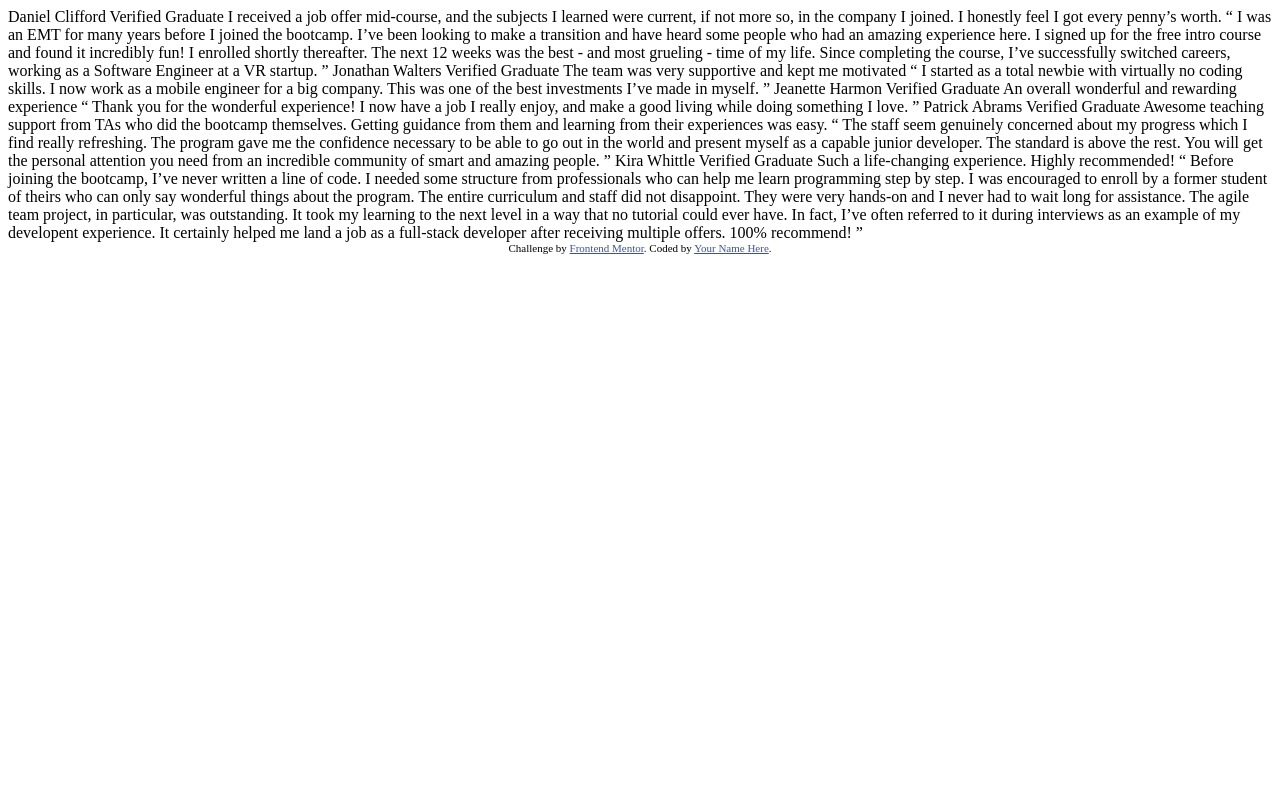
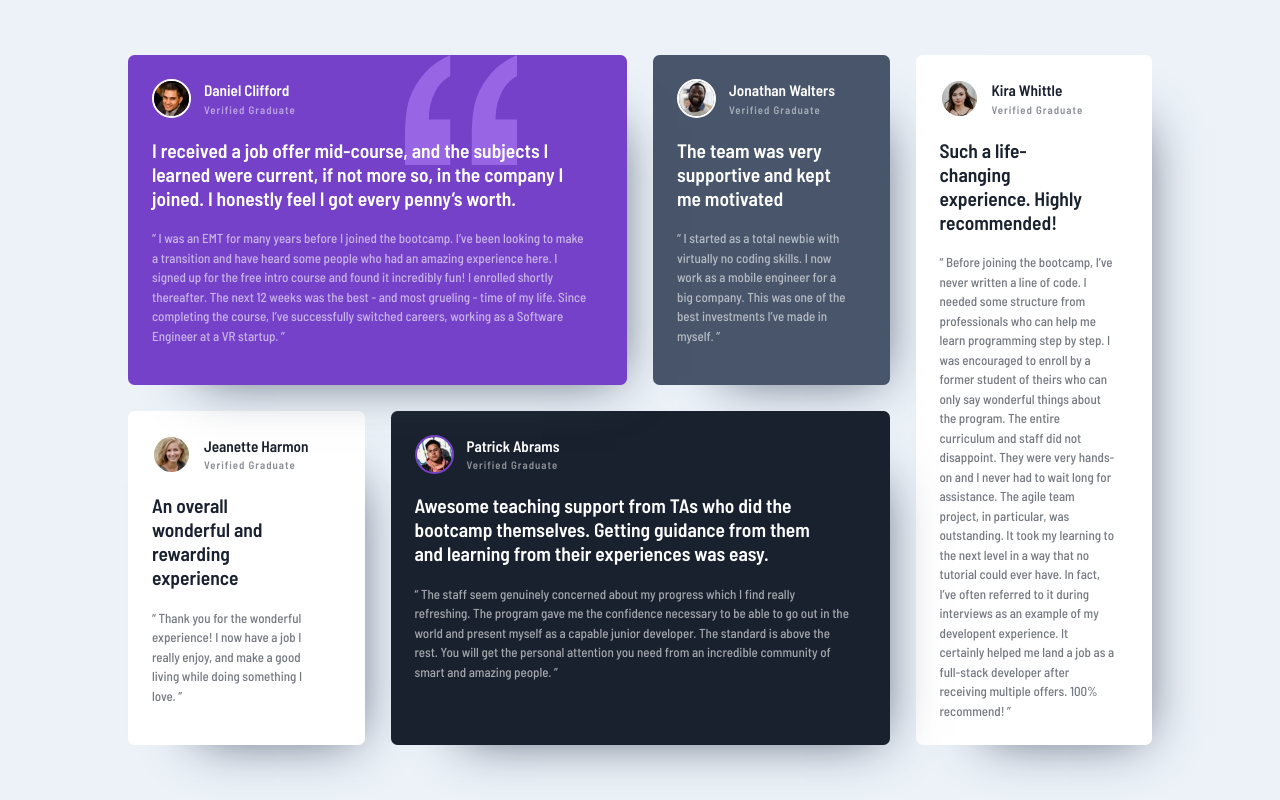
Before and after one commit to wahidzzz/testmonial-grid-section, a plain HTML site: page index.html in a window 1280 px wide. Drawn offline with Linux system fonts and the light colour scheme.

Commit message:
Challenge Done

```diff
--- a/index.html
+++ b/index.html
@@ -1,76 +1,108 @@
 <!DOCTYPE html>
 <html lang="en">
+
 <head>
   <meta charset="UTF-8">
-  <meta name="viewport" content="width=device-width, initial-scale=1.0"> <!-- displays site properly based on user's device -->
+  <meta name="viewport" content="width=device-width, initial-scale=1.0">
+  <!-- displays site properly based on user's device -->
+  <title>Frontend Mentor | Testimonial Grid Section</title>
+  <link rel="preconnect" href="https://fonts.gstatic.com">
+  <link href="https://fonts.googleapis.com/css2?family=Barlow+Semi+Condensed:wght@500;600&display=swap"
+    rel="stylesheet">
+  <link rel="stylesheet" href="/styles.css/app.css">
+</head>
 
-  <link rel="icon" type="image/png" sizes="32x32" href="./images/favicon-32x32.png">
-
-  <title>Frontend Mentor | [Challenge Name Here]</title>
-
-  <!-- Feel free to remove these styles or customise in your own stylesheet 👍 -->
-  <style>
-    .attribution { font-size: 11px; text-align: center; }
-    .attribution a { color: hsl(228, 45%, 44%); }
-  </style>
-</head>
 <body>
-  Daniel Clifford
-  Verified Graduate
-
-  I received a job offer mid-course, and the subjects I learned were current, if not more so,
-  in the company I joined. I honestly feel I got every penny’s worth.
-
-  “ I was an EMT for many years before I joined the bootcamp. I’ve been looking to make a
+  <main>
+    <div class="card wide qholder">
+      <div class="row">
+        <img src="/images/image-daniel.jpg" alt="Daniel Clifford" />
+        <div class="row">
+          <h3 class="name">Daniel Clifford</h3>
+          <h5 class="designation">Verified Graduate</h5>
+        </div>
+        <img src="/images/bg-pattern-quotation.svg" alt="qoute design" class="qoute">
+      </div>
+      <div class="row">
+        <h2 class="heading">I received a job offer mid-course, and the subjects I learned were current, if not more so,
+          in the company I joined. I honestly feel I got every penny’s worth.</h2>
+        <p class="testimony">“ I was an EMT for many years before I joined the bootcamp. I’ve been looking to make a
           transition and have heard some people who had an amazing experience here. I signed up
           for the free intro course and found it incredibly fun! I enrolled shortly thereafter.
           The next 12 weeks was the best - and most grueling - time of my life. Since completing
-  the course, I’ve successfully switched careers, working as a Software Engineer at a VR startup. ”
-
-  Jonathan Walters
-  Verified Graduate
-
-  The team was very supportive and kept me motivated
-
-  “ I started as a total newbie with virtually no coding skills. I now work as a mobile engineer
-  for a big company. This was one of the best investments I’ve made in myself. ”
-
-  Jeanette Harmon
-  Verified Graduate
-
-  An overall wonderful and rewarding experience
-
-  “ Thank you for the wonderful experience! I now have a job I really enjoy, and make a good living
-  while doing something I love. ”
-
-  Patrick Abrams
-  Verified Graduate
-
-  Awesome teaching support from TAs who did the bootcamp themselves. Getting guidance from them and
-  learning from their experiences was easy.
-
-  “ The staff seem genuinely concerned about my progress which I find really refreshing. The program
-  gave me the confidence necessary to be able to go out in the world and present myself as a capable
-  junior developer. The standard is above the rest. You will get the personal attention you need from
-  an incredible community of smart and amazing people. ”
-
-  Kira Whittle
-  Verified Graduate
-
-  Such a life-changing experience. Highly recommended!
-
-  “ Before joining the bootcamp, I’ve never written a line of code. I needed some structure from
+          the course, I’ve successfully switched careers, working as a Software Engineer at a VR startup. ”</p>
+      </div>
+    </div>
+    <div class="card">
+      <div class="row">
+        <img src="images/image-jonathan.jpg" alt="Jonathan Walters" />
+        <div class="row">
+          <h3 class="name">Jonathan Walters</h3>
+          <h5 class="designation">Verified Graduate</h5>
+        </div>
+      </div>
+      <div class="row">
+        <h2 class="heading">The team was very supportive and kept me motivated</h2>
+        <p class="testimony"> “ I started as a total newbie with virtually no coding skills. I now work as a mobile
+          engineer
+          for a big company. This was one of the best investments I’ve made in myself. ”</p>
+      </div>
+    </div>
+    <div class="card tall white">
+      <div class="row">
+        <img src="images/image-kira.jpg" alt="Kira Whittle" />
+        <div class="row">
+          <h3 class="name">Kira Whittle</h3>
+          <h5 class="designation">Verified Graduate</h5>
+        </div>
+      </div>
+      <div class="row">
+        <h2 class="heading">Such a life-changing experience. Highly recommended!</h2>
+        <p class="testimony">“ Before joining the bootcamp, I’ve never written a line of code. I needed some structure
+          from
           professionals who can help me learn programming step by step. I was encouraged to enroll by a former
           student of theirs who can only say wonderful things about the program. The entire curriculum and staff
           did not disappoint. They were very hands-on and I never had to wait long for assistance. The agile team
           project, in particular, was outstanding. It took my learning to the next level in a way that no tutorial
           could ever have. In fact, I’ve often referred to it during interviews as an example of my developent
           experience. It certainly helped me land a job as a full-stack developer after receiving multiple offers.
-  100% recommend! ”
+          100% recommend! ”</p>
+      </div>
+    </div>
+    <div class="card white">
+      <div class="row">
+        <img src="images/image-jeanette.jpg" alt="Jeanette Harmon" />
+        <div class="row">
+          <h3 class="name">Jeanette Harmon</h3>
+          <h5 class="designation">Verified Graduate</h5>
+        </div>
+      </div>
+      <div class="row">
+        <h2 class="heading">An overall wonderful and rewarding experience</h2>
+        <p class="testimony">“ Thank you for the wonderful experience! I now have a job I really enjoy, and make a good
+          living
+          while doing something I love. ”</p>
+      </div>
+    </div>
+    <div class="card wide">
+      <div class="row">
+        <img src="images/image-patrick.jpg" alt="Patrick Abrams" />
+        <div class="row">
+          <h3 class="name">Patrick Abrams</h3>
+          <h5 class="designation">Verified Graduate</h5>
+        </div>
+      </div>
+      <div class="row">
+        <h2 class="heading">Awesome teaching support from TAs who did the bootcamp themselves. Getting guidance from
+          them and
+          learning from their experiences was easy.</h2>
+        <p class="testimony">“ The staff seem genuinely concerned about my progress which I find really refreshing. The
+          program gave me the confidence necessary to be able to go out in the world and present myself as a capable
+          junior developer. The standard is above the rest. You will get the personal attention you need from
+          an incredible community of smart and amazing people. ”</p>
+      </div>
+    </div>
+  </main>
+</body>
 
-  <div class="attribution">
-    Challenge by <a href="https://www.frontendmentor.io?ref=challenge" target="_blank">Frontend Mentor</a>.
-    Coded by <a href="#">Your Name Here</a>.
-  </div>
-</body>
 </html>
--- /dev/null
+++ b/styles.css/app.css
@@ -0,0 +1,122 @@
+:root {
+  --clr-primary-violet: hsl(263, 55%, 52%);
+  --clr-primary-gray-blue: hsl(217, 19%, 35%);
+  --clr-primary-black-blue: hsl(219, 29%, 14%);
+  --clr-primary-white: hsl(0, 0%, 100%);
+  --clr-neutral-gray: hsl(0, 0%, 81%);
+  --clr-neutral-blue: hsl(210, 46%, 95%);
+  --ff-primary: "Barlow Semi Condensed";
+  --fs-body: 13px;
+}
+* {
+  margin: 0;
+  padding: 0;
+  box-sizing: border-box;
+  font-family: var(--ff-primary), sans-serif;
+}
+body {
+  display: grid;
+  place-items: center;
+  background-color: var(--clr-neutral-blue);
+  font-size: var(--fs-body);
+  color: var(--clr-primary-white);
+  height: 100vh;
+  width: 100%;
+}
+main {
+  display: grid;
+  gap: 2em;
+  grid-template-rows: auto auto;
+  grid-template-columns: 1fr 1fr 1fr 1fr;
+  width: 80%;
+  text-align: left;
+}
+.wide {
+  grid-column-end: span 2;
+}
+.tall {
+  grid-row-end: span 2;
+}
+.row {
+  display: flex;
+  text-align: left;
+}
+.row:nth-child(2) {
+  flex-direction: column;
+  justify-content: center;
+  padding-right: 1em;
+}
+.row img:not(.qoute) {
+  height: 3em;
+  width: 3em;
+  margin-right: 1em;
+  border: 2px solid var(--clr-primary-white);
+  border-radius: 50%;
+}
+.card {
+  padding: 1.5rem;
+  height: auto;
+  border-radius: 0.5em;
+  background-color: var(--clr-primary-violet);
+  -webkit-box-shadow: 30px 32px 50px -40px var(--clr-primary-gray-blue);
+  -moz-box-shadow: 30px 32px 50px -40px var(--clr-primary-gray-blue);
+  box-shadow: 30px 32px 50px -40px var(--clr-primary-gray-blue);
+}
+.card:nth-child(2) {
+  background-color: var(--clr-primary-gray-blue);
+}
+.card:nth-child(5) {
+  background-color: var(--clr-primary-black-blue);
+}
+.card:nth-child(5) > .row img {
+  border: 2px solid var(--clr-primary-violet);
+}
+.white {
+  background-color: var(--clr-primary-white);
+  color: var(--clr-primary-black-blue);
+}
+.heading {
+  margin: 1em 1em 1em 0;
+  z-index: 2;
+}
+.designation {
+  opacity: 50%;
+  letter-spacing: 1px;
+  margin-top: 0.2rem;
+}
+.testimony {
+  opacity: 60%;
+  line-height: 1.5;
+}
+.qholder {
+  position: relative;
+}
+.qoute {
+  position: absolute;
+  top: 0;
+  right: 22%;
+  opacity: 70%;
+  height: 110px;
+  z-index: 1;
+}
+/* Smartphones (portrait) ----------- */
+@media only screen and (max-width: 375px) {
+  /* Styles */
+  main {
+    grid-template-columns: 1fr;
+    padding: 5em 0;
+    width: 90%;
+  }
+  .qoute {
+    right: 10%;
+  }
+  .wide {
+    grid-column-end: span 1;
+  }
+  .tall {
+    grid-row: 5;
+  }
+  .heading {
+    margin-right: 0.5em;
+  }
+}
```
Also changed, not shown: desktop-view.png (added), 3 other files. Lines whose indentation alone changed are shown as unchanged.
